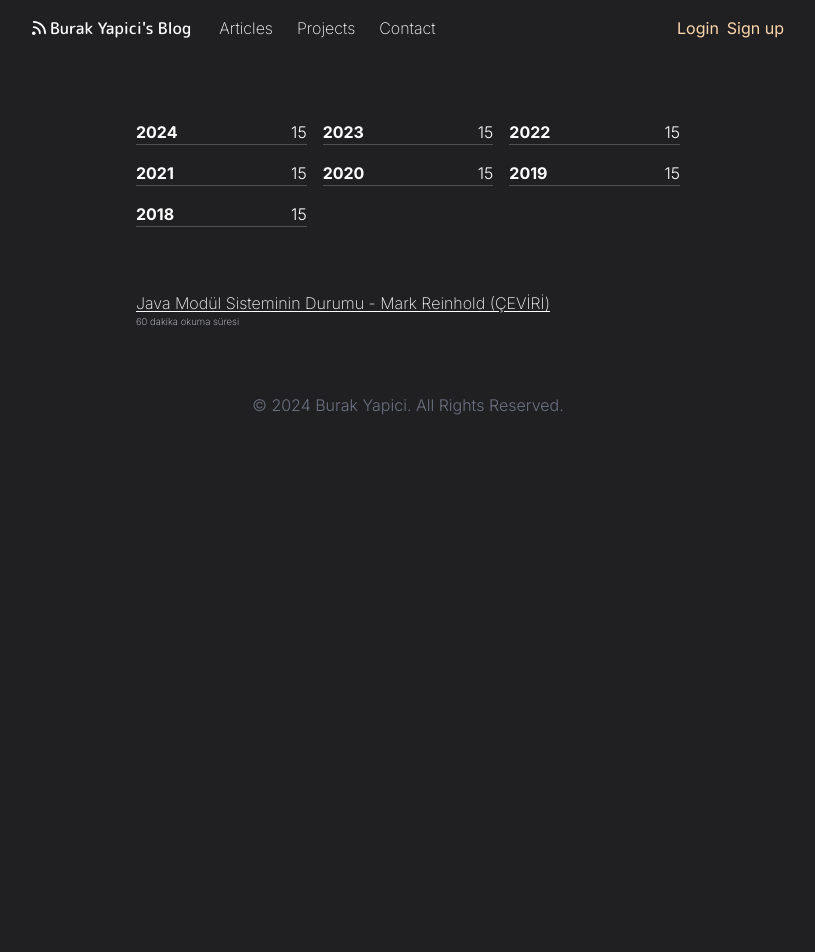
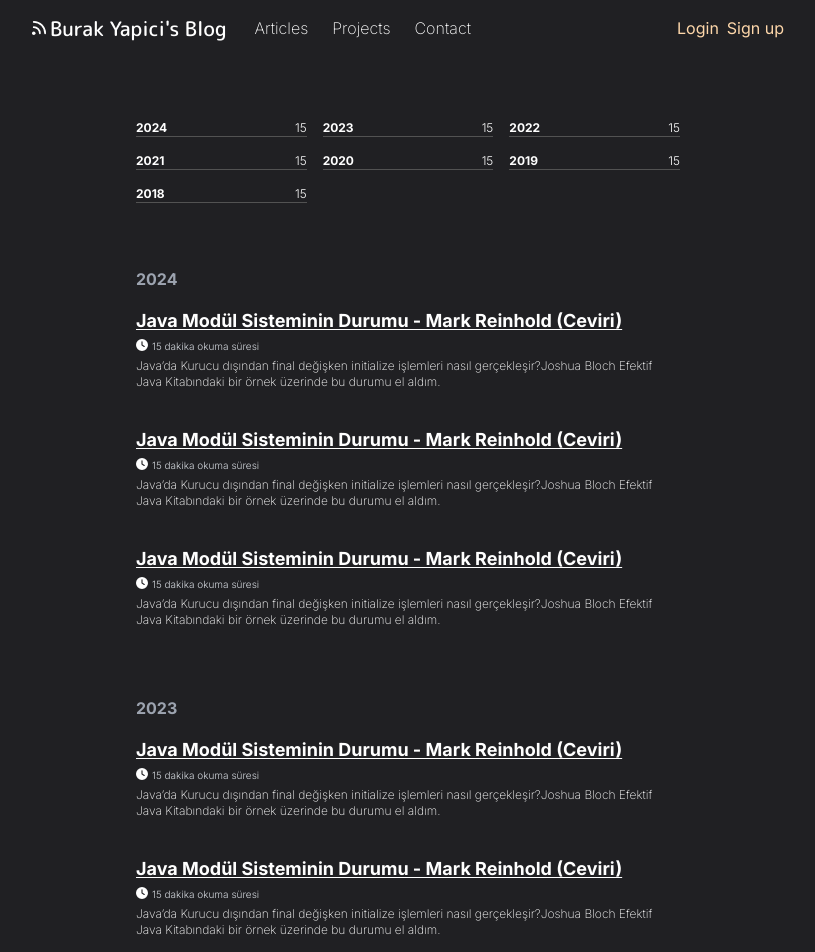
Before and after one commit to burakyapici747/my-website-fe, a Next.js app: page /articles in a window 1280 px wide. Shown: the top 952 px of the page, without its empty margins (232-1047 px from the left). Before the commit the page ends 800 px from the top, so only its background shows below. Built offline with nearby package versions, Linux system fonts and the light colour scheme.

Commit message:
Basic design of the 'Articles' page is completed.

```diff
--- a/src/app/articles/page.tsx
+++ b/src/app/articles/page.tsx
@@ -1,5 +1,6 @@
 import Link from "next/link";
 import {FontAwesomeIcon} from "@fortawesome/react-fontawesome";
+import {faClock} from "@fortawesome/free-solid-svg-icons";
 
 
 const BlogPage = () => {
@@ -50,19 +51,152 @@
                        </Link>
                    </li>
                </ul>
-               <section id="2024">
-                   <div className="articles grid grid-cols-1">
+               <section className="site-margin-bottom" id="2024">
+                   <h2 className="article-taxonomy-year antialiased font-bold text-md mb-4 text-gray-400">
+                       2024
+                   </h2>
+                   <div className="articles grid grid-cols-1 mb-8">
                        <div className="article-item">
-                           <article className="article-archive-item">
-                               <h2 className="article-title antialiased text-sm font-extralight underline underline-offset-2 truncate">Java
-                                   Modül Sisteminin Durumu - Mark Reinhold (ÇEVİRİ)</h2>
+                           <article className="article-archive-item flex flex-col mb-1">
+                               <Link href="/"
+                                     className="article-title antialiased text-lg font-bold underline underline-offset-2 truncate text-white mb-1">
+                                   Java Modül Sisteminin Durumu - Mark Reinhold (Ceviri)
+                               </Link>
+                               <div className="flex flex-col gap-1">
+                                   <div className="flex flex-row gap-1">
+                                       <FontAwesomeIcon className="size-3" icon={faClock}/>
+                                       <span className="flex flex-row gap-1">
+                                            <small className="text-xxs font-light text-gray-300 antialiased">15 dakika okuma süresi</small>
+                                       </span>
+                                   </div>
+                                   <p className="antialiased font-extralight text-xs">
+                                       Java’da Kurucu dışından final değişken initialize işlemleri nasıl
+                                       gerçekleşir?Joshua Bloch Efektif Java Kitabındaki bir örnek üzerinde bu durumu el
+                                       aldım.
+                                   </p>
+                               </div>
                            </article>
                        </div>
-                        <p>
-                            <span className="flex flex-row gap-1">
-                                <small className="text-text-xsm font-extralight text-gray-300 antialiased">60 dakika okuma süresi</small>
-                            </span>
-                        </p>
+                   </div>
+                   <div className="articles grid grid-cols-1 mb-8">
+                       <div className="article-item">
+                           <article className="article-archive-item flex flex-col mb-1">
+                               <Link href="/"
+                                     className="article-title antialiased text-lg font-bold underline underline-offset-2 truncate text-white mb-1">
+                                   Java Modül Sisteminin Durumu - Mark Reinhold (Ceviri)
+                               </Link>
+                               <div className="flex flex-col gap-1">
+                                   <div className="flex flex-row gap-1">
+                                       <FontAwesomeIcon className="size-3" icon={faClock}/>
+                                       <span className="flex flex-row gap-1">
+                                            <small className="text-xxs font-light text-gray-300 antialiased">15 dakika okuma süresi</small>
+                                       </span>
+                                   </div>
+                                   <p className="antialiased font-extralight text-xs">
+                                       Java’da Kurucu dışından final değişken initialize işlemleri nasıl
+                                       gerçekleşir?Joshua Bloch Efektif Java Kitabındaki bir örnek üzerinde bu durumu el
+                                       aldım.
+                                   </p>
+                               </div>
+                           </article>
+                       </div>
+                   </div>
+                   <div className="articles grid grid-cols-1 mb-8">
+                       <div className="article-item">
+                           <article className="article-archive-item flex flex-col mb-1">
+                               <Link href="/"
+                                     className="article-title antialiased text-lg font-bold underline underline-offset-2 truncate text-white mb-1">
+                                   Java Modül Sisteminin Durumu - Mark Reinhold (Ceviri)
+                               </Link>
+                               <div className="flex flex-col gap-1">
+                                   <div className="flex flex-row gap-1">
+                                       <FontAwesomeIcon className="size-3" icon={faClock}/>
+                                       <span className="flex flex-row gap-1">
+                                            <small className="text-xxs font-light text-gray-300 antialiased">15 dakika okuma süresi</small>
+                                       </span>
+                                   </div>
+                                   <p className="antialiased font-extralight text-xs">
+                                       Java’da Kurucu dışından final değişken initialize işlemleri nasıl
+                                       gerçekleşir?Joshua Bloch Efektif Java Kitabındaki bir örnek üzerinde bu durumu el
+                                       aldım.
+                                   </p>
+                               </div>
+                           </article>
+                       </div>
+                   </div>
+               </section>
+               <section className="site-margin-bottom" id="2023">
+                   <h2 className="article-taxonomy-year antialiased font-bold text-md mb-4 text-gray-400">
+                       2023
+                   </h2>
+                   <div className="articles grid grid-cols-1 mb-8">
+                       <div className="article-item">
+                           <article className="article-archive-item flex flex-col mb-1">
+                               <Link href="/"
+                                     className="article-title antialiased text-lg font-bold underline underline-offset-2 truncate text-white mb-1">
+                                   Java Modül Sisteminin Durumu - Mark Reinhold (Ceviri)
+                               </Link>
+                               <div className="flex flex-col gap-1">
+                                   <div className="flex flex-row gap-1">
+                                       <FontAwesomeIcon className="size-3" icon={faClock}/>
+                                       <span className="flex flex-row gap-1">
+                                            <small className="text-xxs font-light text-gray-300 antialiased">15 dakika okuma süresi</small>
+                                       </span>
+                                   </div>
+                                   <p className="antialiased font-extralight text-xs">
+                                       Java’da Kurucu dışından final değişken initialize işlemleri nasıl
+                                       gerçekleşir?Joshua Bloch Efektif Java Kitabındaki bir örnek üzerinde bu durumu el
+                                       aldım.
+                                   </p>
+                               </div>
+                           </article>
+                       </div>
+                   </div>
+                   <div className="articles grid grid-cols-1 mb-8">
+                       <div className="article-item">
+                           <article className="article-archive-item flex flex-col mb-1">
+                               <Link href="/"
+                                     className="article-title antialiased text-lg font-bold underline underline-offset-2 truncate text-white mb-1">
+                                   Java Modül Sisteminin Durumu - Mark Reinhold (Ceviri)
+                               </Link>
+                               <div className="flex flex-col gap-1">
+                                   <div className="flex flex-row gap-1">
+                                       <FontAwesomeIcon className="size-3" icon={faClock}/>
+                                       <span className="flex flex-row gap-1">
+                                            <small className="text-xxs font-light text-gray-300 antialiased">15 dakika okuma süresi</small>
+                                       </span>
+                                   </div>
+                                   <p className="antialiased font-extralight text-xs">
+                                       Java’da Kurucu dışından final değişken initialize işlemleri nasıl
+                                       gerçekleşir?Joshua Bloch Efektif Java Kitabındaki bir örnek üzerinde bu durumu el
+                                       aldım.
+                                   </p>
+                               </div>
+                           </article>
+                       </div>
+                   </div>
+                   <div className="articles grid grid-cols-1 mb-8">
+                       <div className="article-item">
+                           <article className="article-archive-item flex flex-col mb-1">
+                               <Link href="/"
+                                     className="article-title antialiased text-lg font-bold underline underline-offset-2 truncate text-white mb-1">
+                                   Java Modül Sisteminin Durumu - Mark Reinhold (Ceviri)
+                               </Link>
+                               <div className="flex flex-col gap-1">
+                                   <div className="flex flex-row gap-1">
+                                       <FontAwesomeIcon className="size-3" icon={faClock}/>
+                                       <span className="flex flex-row gap-1">
+                                            <small className="text-xxs font-light text-gray-300 antialiased">15 dakika okuma süresi</small>
+                                       </span>
+                                   </div>
+                                   <p className="antialiased font-extralight text-xs">
+                                       Java’da Kurucu dışından final değişken initialize işlemleri nasıl
+                                       gerçekleşir?Joshua Bloch Efektif Java Kitabındaki bir örnek üzerinde bu durumu el
+                                       aldım.
+                                   </p>
+                               </div>
+                           </article>
+                       </div>
                    </div>
                </section>
            </div>
--- a/tailwind.config.js
+++ b/tailwind.config.js
@@ -22,12 +22,15 @@
     },
     height:{
       '100px': '100px',
+    ...require('tailwindcss/defaultTheme').height,
     },
     width:{
       '100px': '100px',
+      ...require('tailwindcss/defaultTheme').width,
     },
     fontSize:{
-      'text-xsm': '0.6rem',
+      'xxs': '10px',
+      ...require('tailwindcss/defaultTheme').fontSize,
     },
   },
   plugins: [],
```
Also changed, not shown: 1 other file (tests, documents, lock files or other folders).
